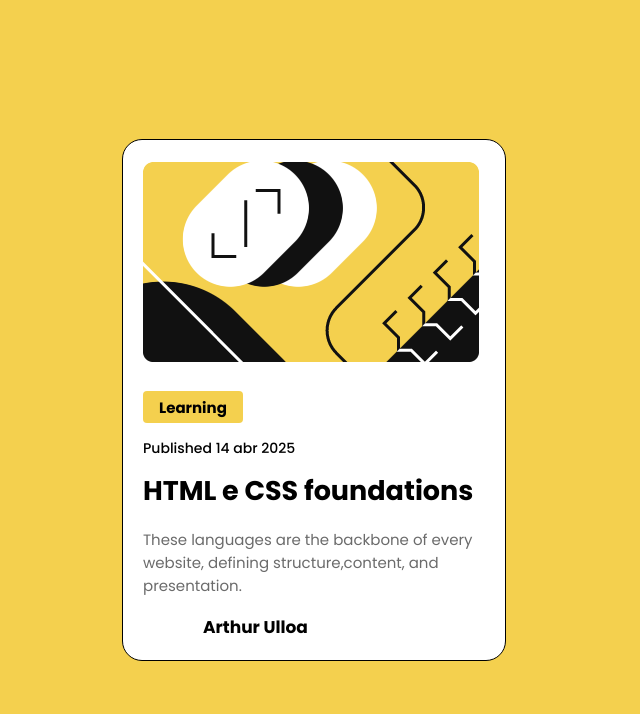
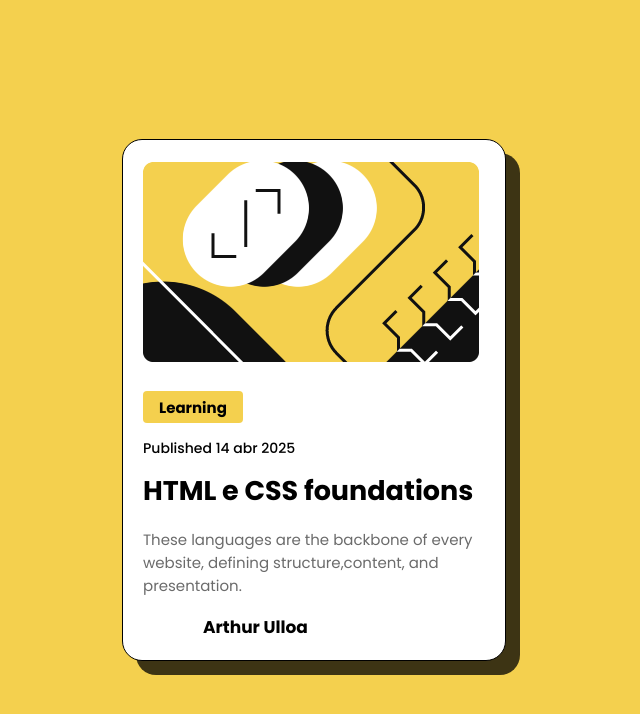
Before and after one commit to ArthurUlloa/card-amarelo, a plain HTML site: page index.html in a window 1280 px wide. Shown: the whole page, without its empty margins (326-966 px from the left). Drawn offline with Linux system fonts and the light colour scheme.

Commit message:
alteraçao de sombra

```diff
--- a/style.css
+++ b/style.css
@@ -21,6 +21,9 @@ div {
     background-color: #fff;
     border-radius: 20px;
     border: 1px solid #000;
+    box-shadow: 14px 14px 0px 0px rgba(0,0,0,0.75);
+-webkit-box-shadow: 14px 14px 0px 0px rgba(0,0,0,0.75);
+-moz-box-shadow: 14px 14px 0px 0px rgba(0,0,0,0.75);
 }
 
 img {
@@ -73,7 +76,7 @@ h4 {
 
 div:hover {
     h1 {
-        transition: 0.5s;
-    color: #F4D04E;
+        transition: 0.3s;
+        color: #F4D04E;
     }
 }
```
